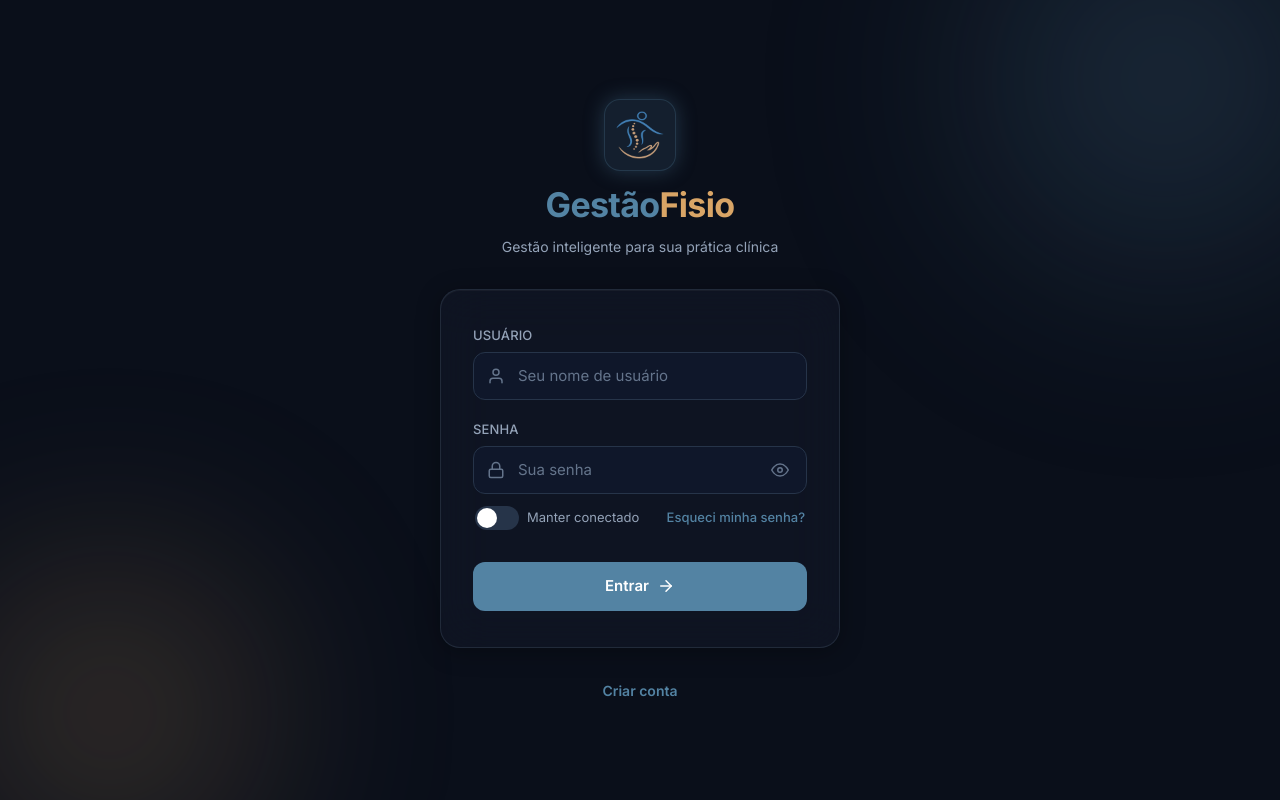
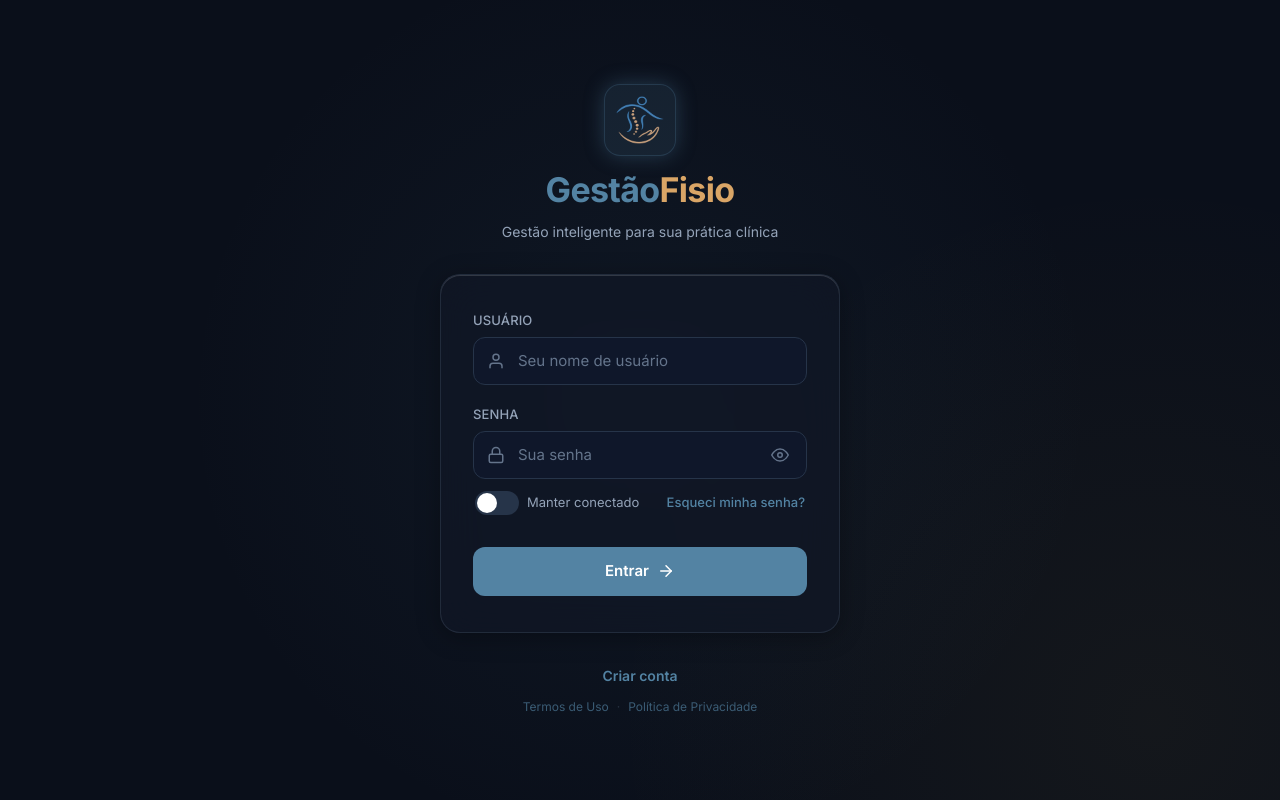
Before and after one commit to giovanigerci/gestao-fisio-frontend, an Angular app: page /login in a window 1280 px wide. Built offline with nearby package versions, Linux system fonts and the light colour scheme; no server answers.

Commit message:
style: refina visual do login e adiciona links e aceite dos termos

```diff
--- a/src/app/pages/login/login.css
+++ b/src/app/pages/login/login.css
@@ -7,7 +7,10 @@
   padding: 24px 16px;
   position: relative;
   overflow: hidden;
-  background: var(--color-bg-page, #0a0f1a);
+  background:
+    radial-gradient(circle at 50% 50%, rgba(83, 131, 163, 0.08) 0%, transparent 60%),
+    radial-gradient(circle at 90% 90%, rgba(212, 175, 55, 0.05) 0%, transparent 40%),
+    var(--color-bg-page, #0a0f1a);
 }
 
 /* ─── SVG Reset ─── */
@@ -17,42 +20,7 @@
   flex-shrink: 0;
 }
 
-/* ─── Decorative Background Glows ─── */
-.login-bg-glow {
-  position: absolute;
-  border-radius: 50%;
-  filter: blur(100px);
-  pointer-events: none;
-  opacity: 0.35;
-}
 
-.login-bg-glow--top {
-  width: min(500px, 80vw);
-  height: min(500px, 80vw);
-  top: -160px;
-  right: -120px;
-  background: radial-gradient(circle, var(--color-primary) 0%, transparent 70%);
-  animation: float-slow 8s ease-in-out infinite alternate;
-}
-
-.login-bg-glow--bottom {
-  width: min(400px, 70vw);
-  height: min(400px, 70vw);
-  bottom: -120px;
-  left: -100px;
-  background: radial-gradient(circle, var(--color-accent) 0%, transparent 70%);
-  animation: float-slow 10s ease-in-out infinite alternate-reverse;
-}
-
-@keyframes float-slow {
-  from {
-    transform: translate(0, 0) scale(1);
-  }
-
-  to {
-    transform: translate(20px, -15px) scale(1.1);
-  }
-}
 
 /* ─── Container ─── */
 .login-container {
@@ -113,13 +81,13 @@
   width: 100%;
   padding: 28px 24px;
   background: rgba(17, 24, 39, 0.65);
-  backdrop-filter: blur(24px);
-  -webkit-backdrop-filter: blur(24px);
+  backdrop-filter: blur(20px);
+  -webkit-backdrop-filter: blur(20px);
   border: 1px solid rgba(71, 85, 105, 0.35);
   border-radius: var(--radius-xl, 20px);
   box-shadow:
     var(--shadow-card, 0 4px 24px rgba(0, 0, 0, 0.3)),
-    inset 0 1px 0 rgba(255, 255, 255, 0.04);
+    inset 0 1px 0 rgba(255, 255, 255, 0.15);
 }
 
 /* ─── Form ─── */
@@ -399,6 +367,16 @@
   text-decoration: underline;
 }
 
+/* ─── Legal Accept Text (Registro) ─── */
+.legal-accept-text {
+  font-size: 0.8125rem;
+  color: var(--color-text-secondary);
+  text-align: center;
+  line-height: 1.55;
+  margin: 4px 0 0;
+  opacity: 0.85;
+}
+
 /* ─── Desktop Adjustments ─── */
 @media (min-width: 768px) {
   .login-card {
--- a/src/app/pages/login/login.html
+++ b/src/app/pages/login/login.html
@@ -1,7 +1,4 @@
 <div class="login-page">
-  <!-- Background Glows -->
-  <div class="login-bg-glow login-bg-glow--top"></div>
-  <div class="login-bg-glow login-bg-glow--bottom"></div>
 
   <div class="login-container">
 
@@ -126,8 +123,13 @@
     </div>
 
     <!-- Footer -->
-    <div class="login-footer">
+    <div class="login-footer" style="flex-direction: column; align-items: center; gap: 12px;">
       <a routerLink="/registrar" class="login-link">Criar conta</a>
+      <div style="display: flex; align-items: center; gap: 8px;">
+        <a routerLink="/termos" class="login-link" style="font-size: 0.75rem; font-weight: 400; opacity: 0.65;">Termos de Uso</a>
+        <span style="color: rgba(71,85,105,0.5); font-size: 0.75rem;">·</span>
+        <a routerLink="/privacidade" class="login-link" style="font-size: 0.75rem; font-weight: 400; opacity: 0.65;">Política de Privacidade</a>
+      </div>
     </div>
   </div>
 </div>
--- a/src/app/pages/registrar/registrar.html
+++ b/src/app/pages/registrar/registrar.html
@@ -1,7 +1,5 @@
 <div class="login-page">
-  <!-- Background Glows -->
-  <div class="login-bg-glow login-bg-glow--top"></div>
-  <div class="login-bg-glow login-bg-glow--bottom"></div>
+
 
   <div class="login-container">
 
@@ -143,6 +141,14 @@
         </div>
         }
 
+        <!-- Legal Acceptance -->
+        <p class="legal-accept-text">
+          Ao criar sua conta, você declara que leu e concorda com os nossos
+          <a routerLink="/termos" target="_blank" class="login-link" style="font-size: inherit; font-weight: 500;">Termos de Uso</a>
+          e a
+          <a routerLink="/privacidade" target="_blank" class="login-link" style="font-size: inherit; font-weight: 500;">Política de Privacidade</a>.
+        </p>
+
         <!-- Submit -->
         <button type="submit" [disabled]="carregando()" class="login-btn" [class.login-btn--loading]="carregando()">
           @if (carregando()) {
@@ -163,8 +169,13 @@
     </div>
 
     <!-- Footer -->
-    <p class="login-footer">
+    <div class="login-footer" style="flex-direction: column; align-items: center; gap: 12px;">
       <a routerLink="/login" class="login-link">Já tenho conta</a>
-    </p>
+      <div style="display: flex; align-items: center; gap: 8px;">
+        <a routerLink="/termos" class="login-link" style="font-size: 0.75rem; font-weight: 400; opacity: 0.65;">Termos de Uso</a>
+        <span style="color: rgba(71,85,105,0.5); font-size: 0.75rem;">·</span>
+        <a routerLink="/privacidade" class="login-link" style="font-size: 0.75rem; font-weight: 400; opacity: 0.65;">Política de Privacidade</a>
+      </div>
+    </div>
   </div>
 </div>
```
